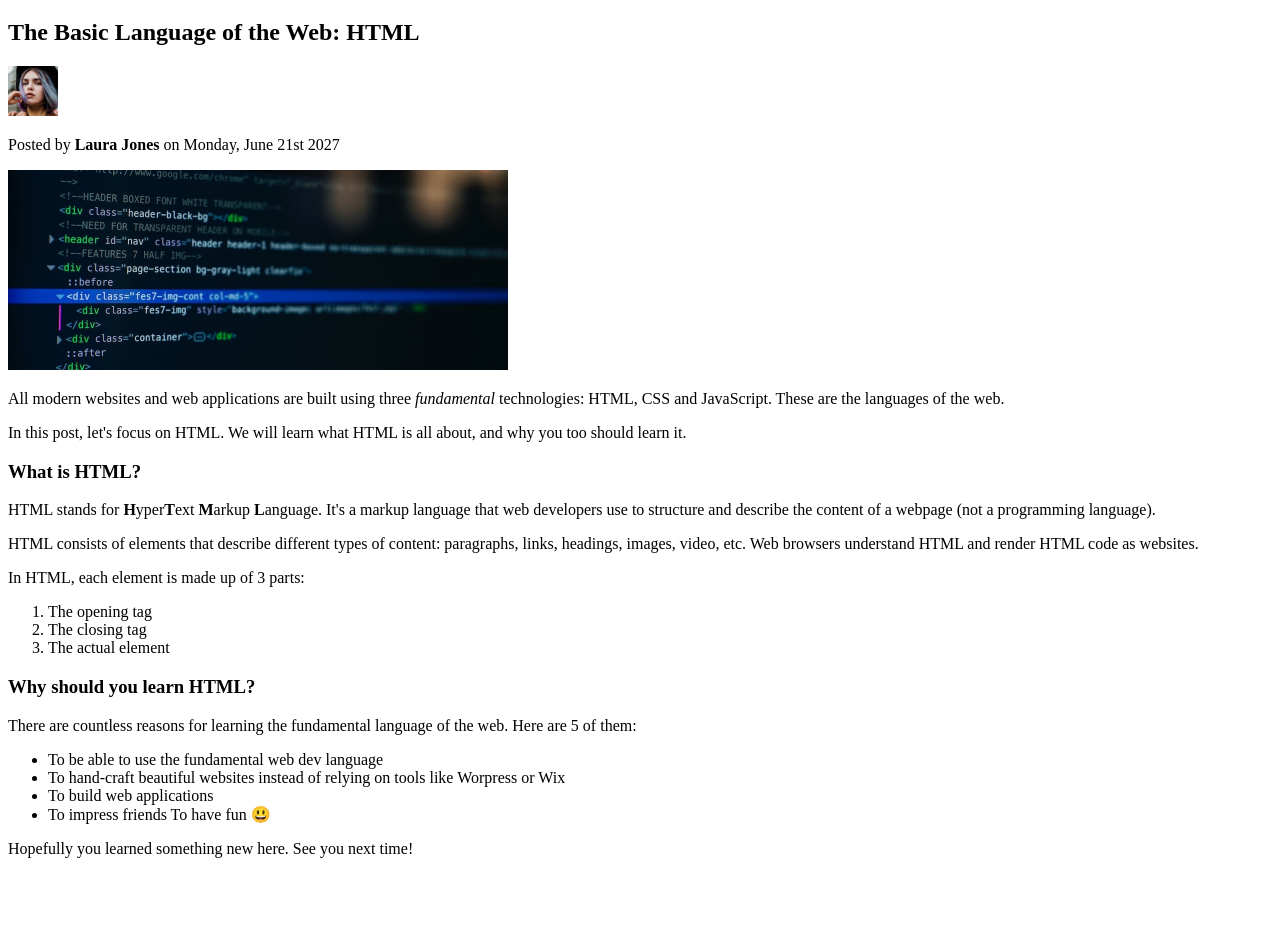
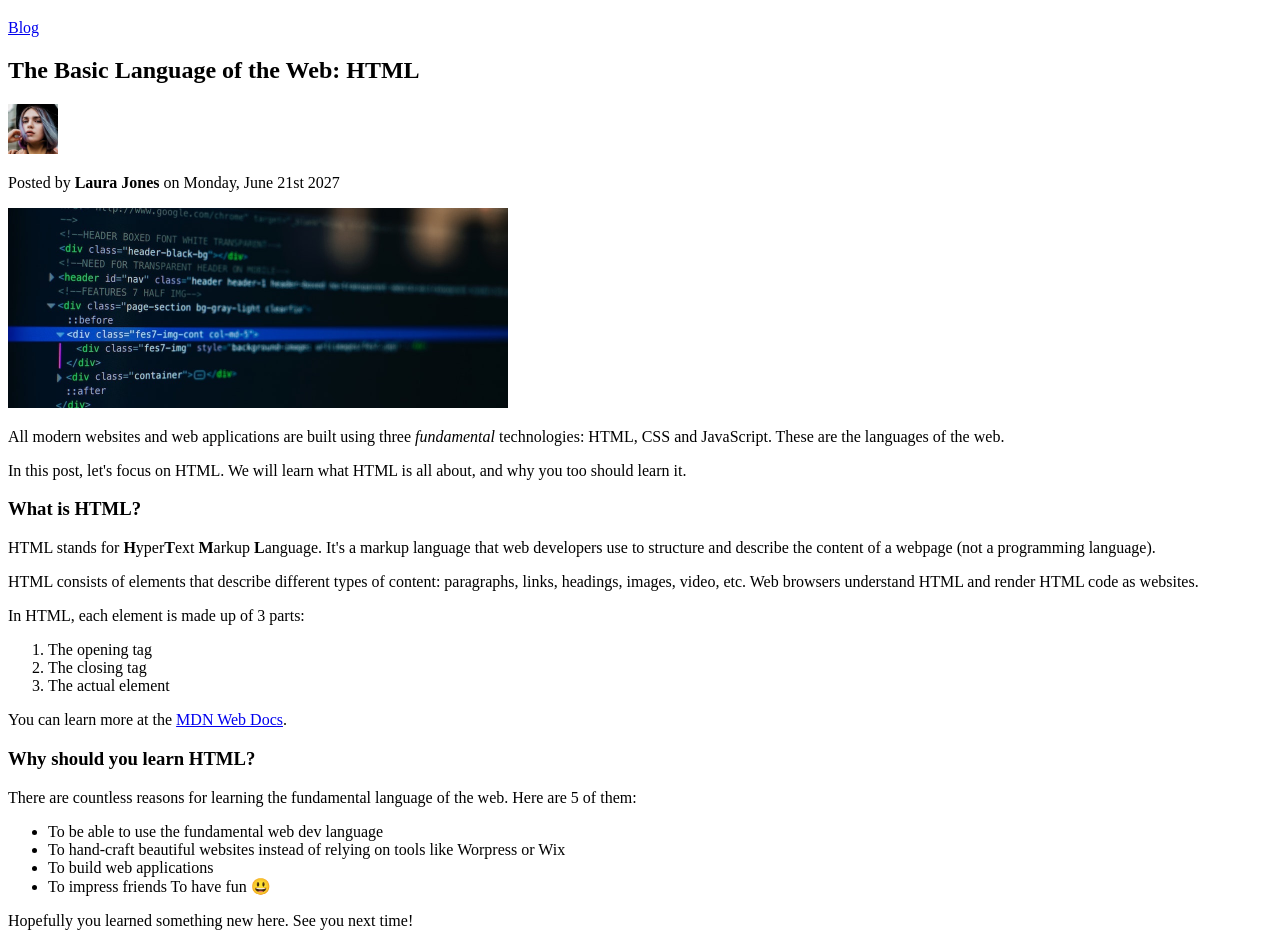
Before and after one commit to ericnoharaleclair/html_css-project1, a plain HTML site: page index.html in a window 1280 px wide. Shown: the part 88-1034 px from the top of the page. Before the commit the page ends 962 px from the top, so only its background shows below. Drawn offline with Linux system fonts and the light colour scheme.

Commit message:
added links

```diff
--- a/index.html
+++ b/index.html
@@ -1,11 +1,14 @@
 <!DOCTYPE html> <
-<html>
+<html lang="en">
   <head>
+    <meta charset="UTF-8" />
     <title>The Basic Language of the Web: HTML</title>
   </head>
 
   <body>
     <h1>📘 The Code Magazine</h1>
+
+    <a href="blog.html">Blog</a>
 
     <h2>The Basic Language of the Web: HTML</h2>
 
@@ -56,6 +59,15 @@
       <li>The actual element</li>
     </ol>
 
+    <p>
+      You can learn more at the
+      <a
+        href="https://developer.mozilla.org/en-US/docs/Web/HTML"
+        target="_blank"
+        >MDN Web Docs</a
+      >.
+    </p>
+
     <h3>Why should you learn HTML?</h3>
 
     <p>
```
Also changed, not shown: blog.html (added, +10 -0 lines).
